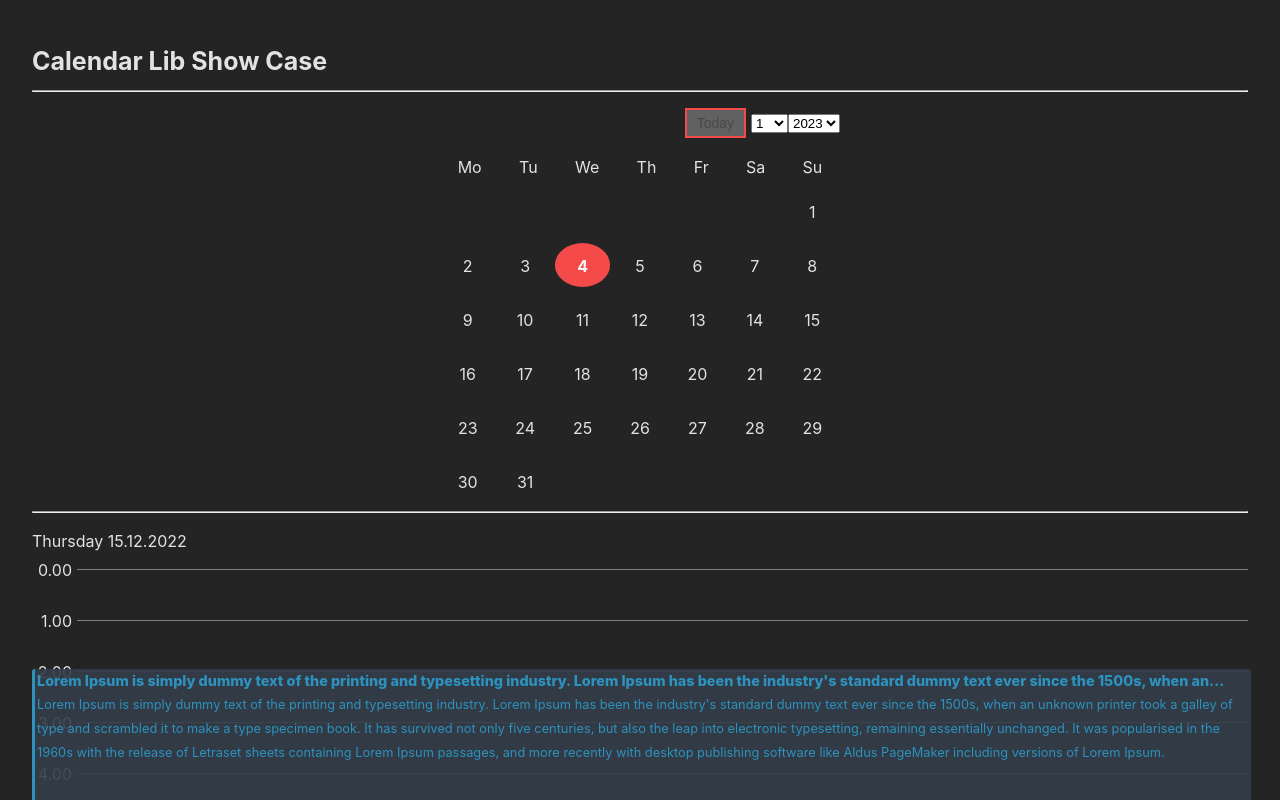
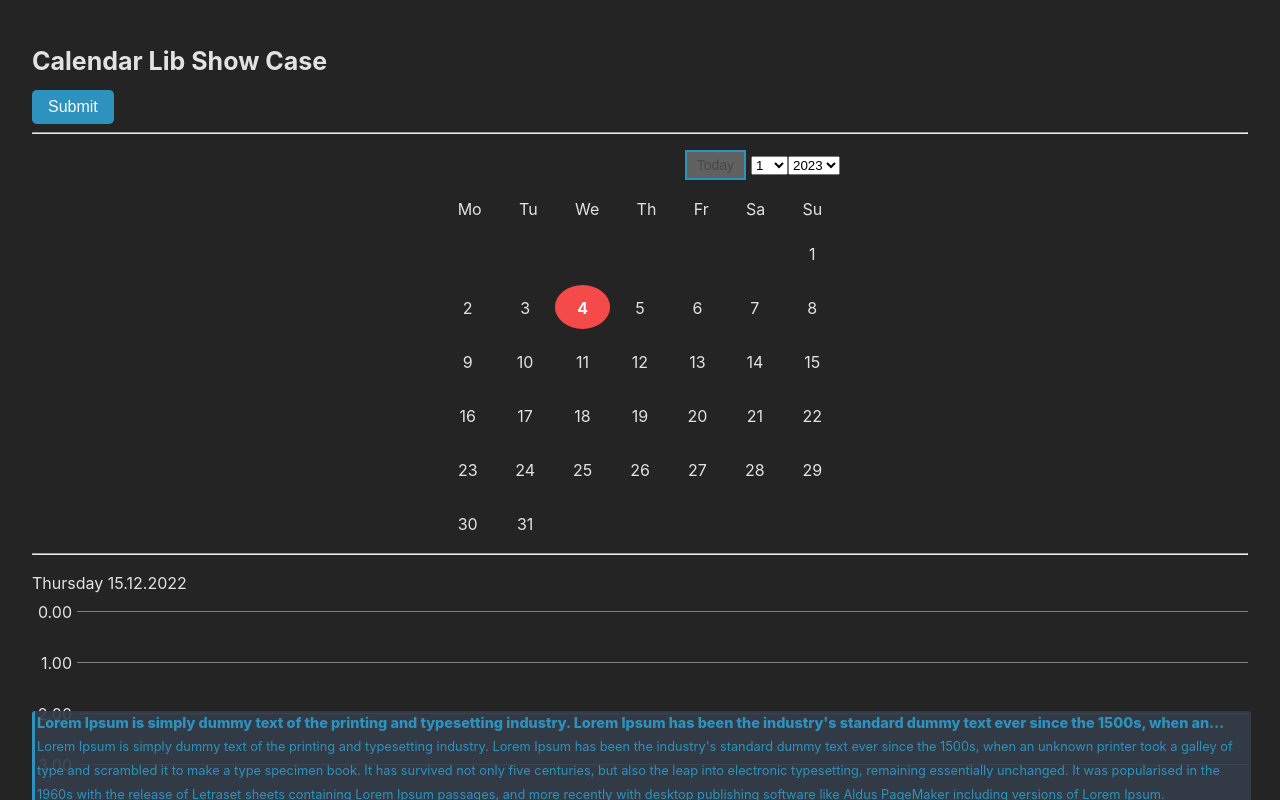
Before and after one commit to LeTranAnhVu/calender-lib, a React (Vite) app: page / in a window 1280 px wide. Shown: the top 800 px of the page. Built offline with nearby package versions, Linux system fonts and the light colour scheme.

Commit message:
Create ButtonPattern and ButtonExample

```diff
--- /dev/null
+++ b/src/layout/Button/Button.tsx
@@ -0,0 +1,65 @@
+import styled from 'styled-components'
+
+export enum Size {
+  small,
+  medium,
+  large
+}
+
+export enum BgColor {
+  primary,
+  secondary,
+  disabled,
+  error
+}
+
+type ButtonPatternProps = {
+  bgColor?: BgColor | undefined
+  text: string
+  size?: Size | undefined
+}
+
+/**
+ * @param text (require) content of the button
+ * @param bgColor (optional, value: number) default: white. There are 4 pattern colors: primary is 0, secondary is 1, disabled is 2 and error is 3.
+ * @param size (value: number) default: small. There are 3 pattern sizes: small is 0, medium is 1 and large is 2.
+/** */
+const ButtonPattern = ({ bgColor, text, size = 0 }: ButtonPatternProps) => {
+  const handleClick = () => {
+    console.log('clicked')
+  }
+
+  return (
+    <Button bgColor={bgColor} size={size} onClick={handleClick}>
+      {text}
+    </Button>
+  )
+}
+
+export default ButtonPattern
+
+type ButtonProps = {
+  bgColor?: BgColor | undefined
+  size: Size
+}
+
+const Button = styled.button<ButtonProps>`
+  width: max-content;
+  border: none;
+  border-radius: ${({ size }) => (size === 0 ? '0.3em' : '0.5em')};
+  padding: ${({ size }) => (size === 0 ? '0.5em 1em' : '0.75em 1.25em')};
+  background-color: ${({ bgColor, theme }) =>
+    bgColor === 0
+      ? theme.primary
+      : bgColor === 1
+      ? theme.secondary
+      : bgColor === 2
+      ? theme.disabled
+      : bgColor === 3
+      ? theme.danger
+      : theme.white};
+  color: ${({ bgColor, theme }) =>
+    bgColor === 0 || bgColor === 1 || bgColor === 2 ? theme.white : theme.black};
+  font-size: ${({ size }) => (size === 0 ? '1em' : size === 1 ? '1.25em' : '1.5em')};
+  pointer-events: ${({ bgColor }) => (bgColor === 2 ? 'none' : null)};
+`
--- a/src/layout/styled.d.ts
+++ b/src/layout/styled.d.ts
@@ -12,5 +12,7 @@ declare module 'styled-components' {
     primary: string
     disabled: string
     background: string
+    secondary: string
+    danger: string
   }
 }
--- a/src/lib/themes/default.ts
+++ b/src/lib/themes/default.ts
@@ -7,7 +7,9 @@ export const defaultTheme: DefaultTheme = {
   red: '#f54a4a',
   blue: '#2d92bd',
   blueDarker: '#323c49',
-  primary: '#f54a4a',
+  primary: '#2d92bd',
   disabled: '$grey',
-  background: '#242424'
+  background: '#242424',
+  secondary: '#6c757d',
+  danger: '#dc3545'
 }
--- a/src/showcase/App.tsx
+++ b/src/showcase/App.tsx
@@ -4,6 +4,7 @@ import TimeContextProvider from '@/layout/components/TimeContextProvider'
 import styled, { ThemeProvider } from 'styled-components'
 import { defaultTheme } from '@/lib/themes/default'
 import { RootStyles } from '@/lib/themes/root'
+import ButtonExample from './components/ButtonExample'
 function App() {
   return (
     <ThemeProvider theme={defaultTheme}>
@@ -14,6 +15,7 @@ function App() {
             <TitleWrapper>
               <Title>Calendar Lib Show Case</Title>
             </TitleWrapper>
+            <ButtonExample />
             <Hr />
             <CalendarMonthExample />
             <Hr />
--- /dev/null
+++ b/src/showcase/components/ButtonExample.tsx
@@ -0,0 +1,7 @@
+import ButtonPattern from '@/layout/Button/Button'
+
+const ButtonExample = () => {
+  return <ButtonPattern text="Submit" bgColor={0} />
+}
+
+export default ButtonExample
```
